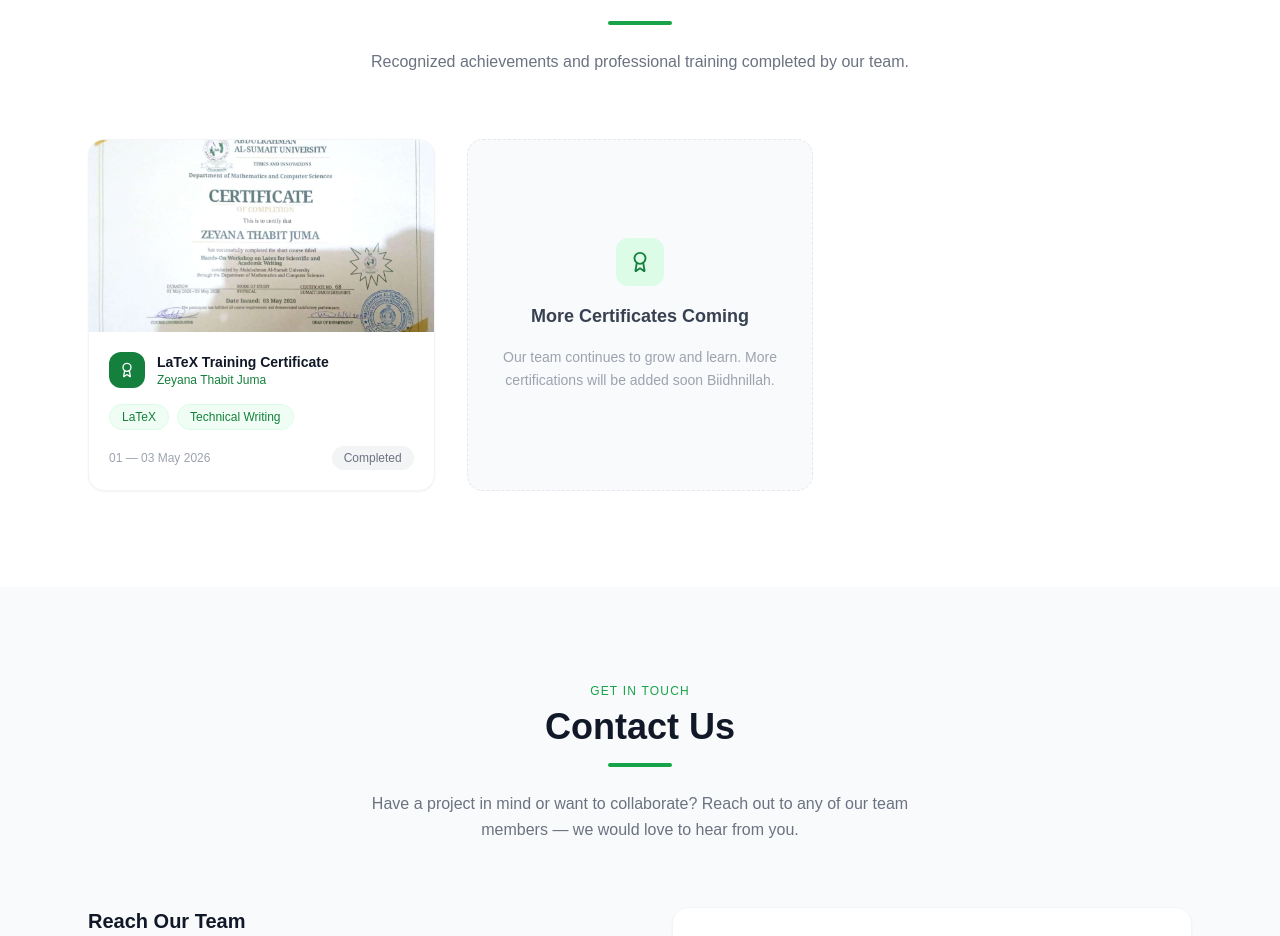
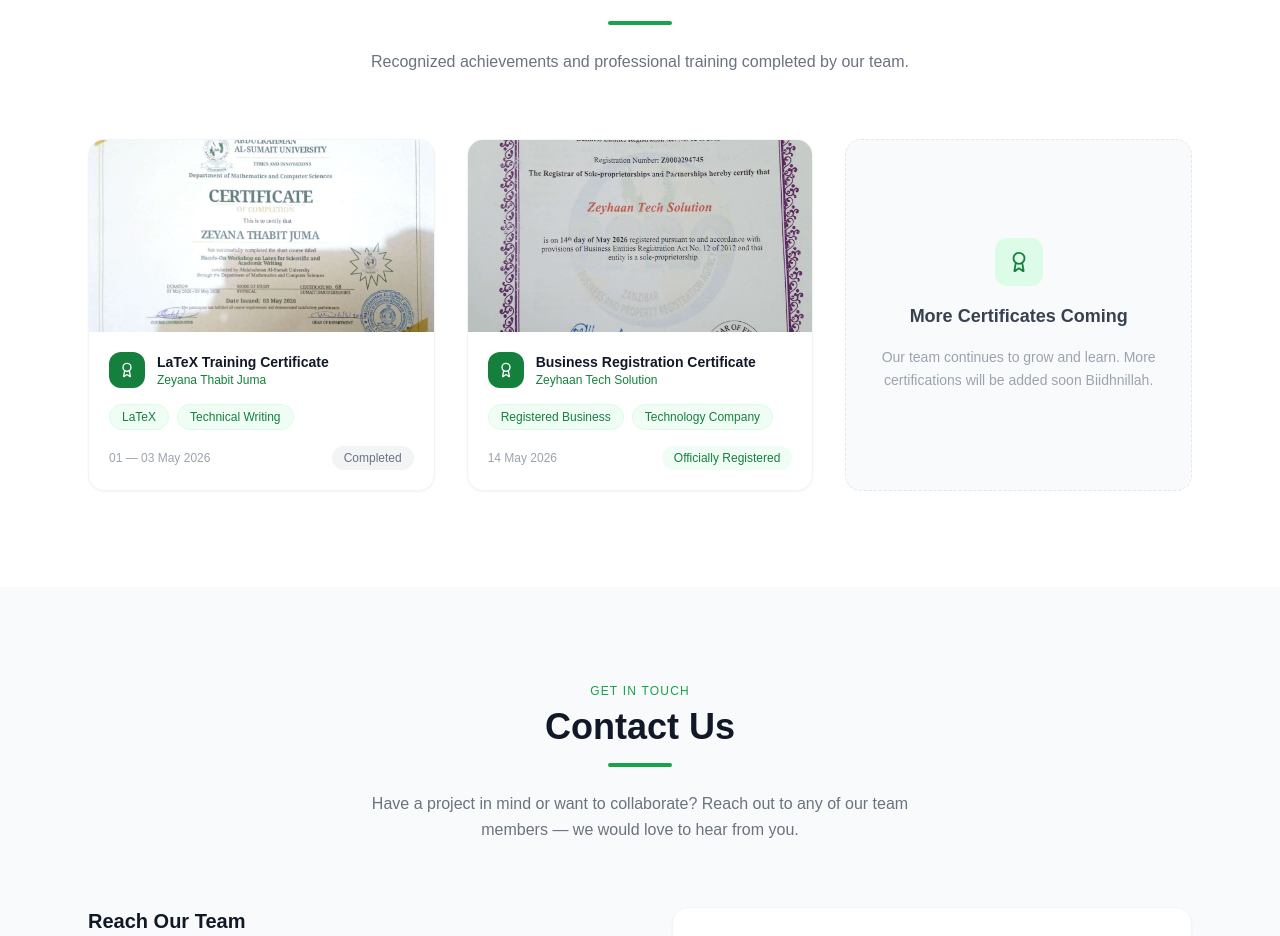
Before and after one commit to zeytham/zeyhaan-portfolio, a Next.js app: page / in a window 1280 px wide. Shown: the part 9560-10496 px from the top of the page. Built offline with nearby package versions, Linux system fonts and the light colour scheme.

Commit message:
Add Business Registration Certificate section

```diff
--- a/components/Certificates.jsx
+++ b/components/Certificates.jsx
@@ -67,6 +67,48 @@
             </div>
           </motion.div>
 
+          {/* Certificate 2 - Business Registration */}
+          <motion.div
+            initial={{ opacity: 0, y: 30 }}
+            whileInView={{ opacity: 1, y: 0 }}
+            viewport={{ once: true }}
+            transition={{ duration: 0.6, delay: 0.15 }}
+            className="bg-white border border-gray-100 rounded-2xl overflow-hidden shadow-sm hover:shadow-lg transition-shadow duration-300 group"
+          >
+            <div
+              className="relative h-48 overflow-hidden cursor-pointer"
+              onClick={() => window.open("/licence.jpg", "_blank")}
+            >
+              <img
+                src="/licence.jpg"
+                alt="Zeyhaan Tech Solution Business Registration Certificate"
+                className="w-full h-full object-cover group-hover:scale-105 transition-transform duration-500"
+              />
+              <div className="absolute inset-0 bg-green-900/60 opacity-0 group-hover:opacity-100 transition-opacity duration-300 flex items-center justify-center">
+                <p className="text-white text-xs font-medium tracking-widest uppercase">View Registration</p>
+              </div>
+            </div>
+            <div className="p-5 space-y-3">
+              <div className="flex items-center gap-3">
+                <div className="w-9 h-9 bg-green-700 rounded-xl flex items-center justify-center shrink-0">
+                  <Award size={16} className="text-white" />
+                </div>
+                <div>
+                  <h3 className="font-bold text-gray-900 text-sm">Business Registration Certificate</h3>
+                  <p className="text-xs text-green-700 font-medium">Zeyhaan Tech Solution</p>
+                </div>
+              </div>
+              <div className="flex flex-wrap gap-2 pt-1">
+                <span className="text-xs bg-green-50 text-green-700 border border-green-100 px-3 py-1 rounded-full">Registered Business</span>
+                <span className="text-xs bg-green-50 text-green-700 border border-green-100 px-3 py-1 rounded-full">Technology Company</span>
+              </div>
+              <div className="flex items-center justify-between pt-1">
+                <p className="text-xs text-gray-400">14 May 2026</p>
+                <span className="text-xs bg-green-50 text-green-700 px-3 py-1 rounded-full">Officially Registered</span>
+              </div>
+            </div>
+          </motion.div>
+
           {/* More Coming */}
           <motion.div
             initial={{ opacity: 0, y: 30 }}
```
